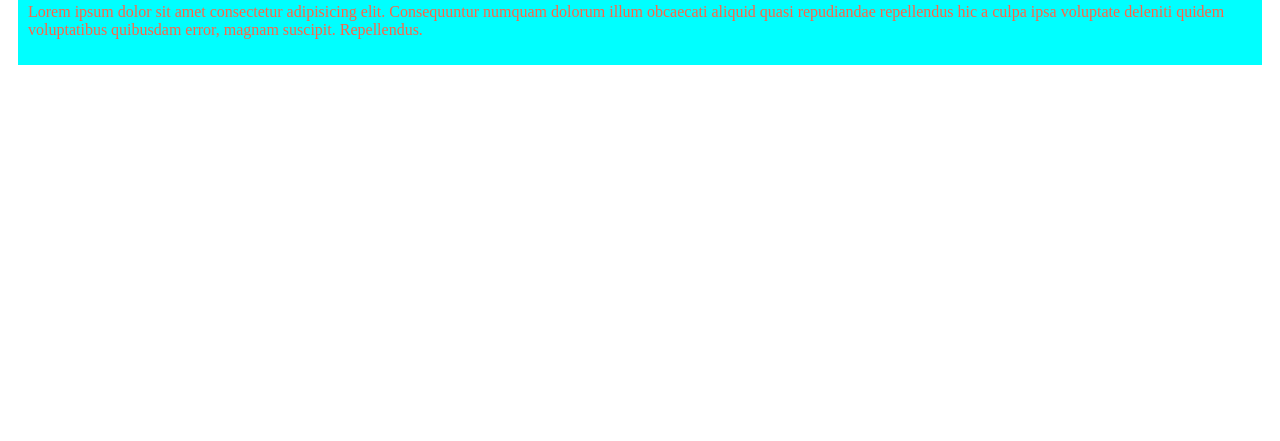
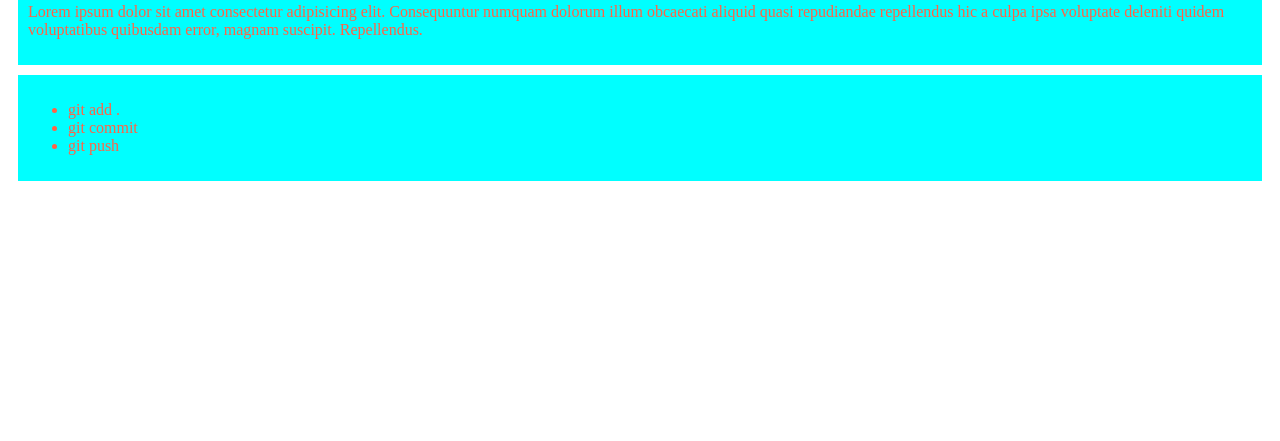
Before and after one commit to Somaptiahmed/my-simple-website, a plain HTML site: page index.html in a window 1280 px wide. Shown: the part 359-800 px from the top of the page. Drawn offline with Linux system fonts and the light colour scheme.

Commit message:
added the list

```diff
--- a/index.html
+++ b/index.html
@@ -22,6 +22,13 @@
                 <p>Lorem ipsum dolor sit amet consectetur adipisicing elit. Consequuntur numquam dolorum illum obcaecati aliquid quasi repudiandae repellendus hic a culpa ipsa voluptate deleniti quidem voluptatibus quibusdam error, magnam suscipit. Repellendus.</p>
 
                    </div>
+                   <div>
+                    <ul>
+                        <li>git add .</li>
+                        <li>git commit</li>
+                        <li>git push</li>
+                    </ul>
+                   </div>
 
 </body>
 </html>
```
